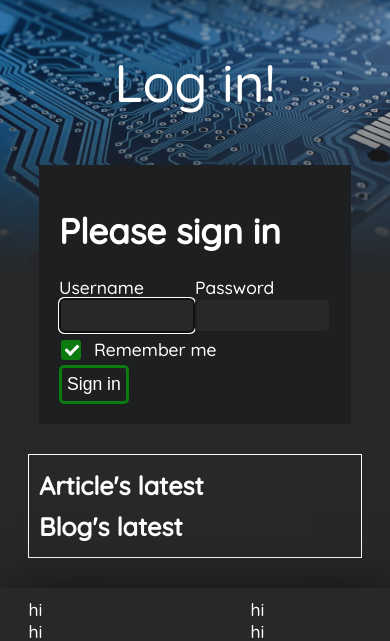
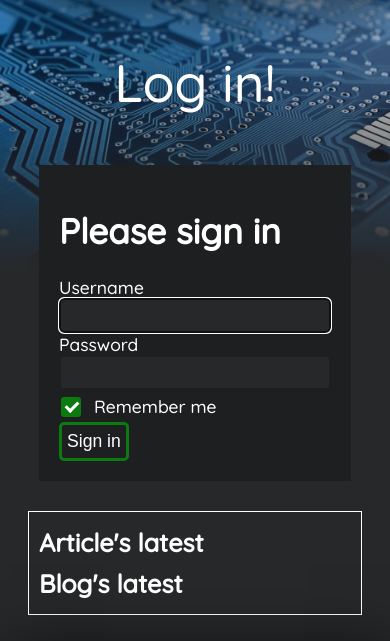
Before and after one commit to JolanAklin/website-pcthings, a Symfony app: template templates/security/login.html.twig in a window 390 px wide. Shown: the part 65-706 px from the top of the page. Run offline with Twig, Linux system fonts and the light colour scheme; the template is opened without the code that fills it, so the values that code supplies are empty; some libraries are stand-ins or nearby versions.

Commit message:
Login form is now responsive

```diff
--- a/public/css/style.css
+++ b/public/css/style.css
@@ -192,13 +192,9 @@
 }
 
 #navBar {
-	/*position: -webkit-sticky;
-	position: sticky;*/
 	position: fixed;
 	top: 0;
 	background-color: var(--color-lighter);
-	/*backdrop-filter: blur(10px);
-	-webkit-backdrop-filter: blur(10px);*/
 	display: flex;
 	align-items: center;
 	flex-wrap: wrap;
@@ -208,6 +204,7 @@
 	-moz-box-shadow: 10px 10px 62px 0px rgba(0, 0, 0, 0.75);
 	box-shadow: 10px 10px 62px 0px rgba(0, 0, 0, 0.75);
 	width: calc(100% - 20px);
+	z-index: 10000000;
 }
 
 #menu {
@@ -900,6 +897,12 @@
 	#navBar button:nth-child(1n+3) {
 		display: none;
 	}
+	.all-width-when-small-screen {
+		width: 100%;
+	}
+	.h-container-to-vertical {
+		flex-direction: column;
+	}
 }
 
 
--- a/templates/security/login.html.twig
+++ b/templates/security/login.html.twig
@@ -27,12 +27,12 @@
         {% if error %}
             <div class="alert alert-danger">{{ error.messageKey|trans(error.messageData, 'security') }}</div>
         {% endif %}
-        <div class="h-container">
-            <div class="v-container w-xl">
+        <div class="h-container h-container-to-vertical">
+            <div class="v-container w-xl all-width-when-small-screen">
                 <label for="inputUsername">Username</label>
                 <input type="text" value="{{ last_username }}" name="username" id="inputUsername" class="input" required autofocus>
             </div>
-            <div class="v-container w-xl">
+            <div class="v-container w-xl all-width-when-small-screen">
                 <label for="inputPassword">Password</label>
                 <input type="password" name="password" id="inputPassword" class="input" required>
             </div>
```
